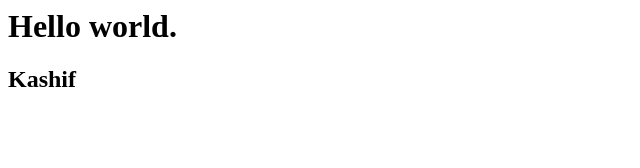
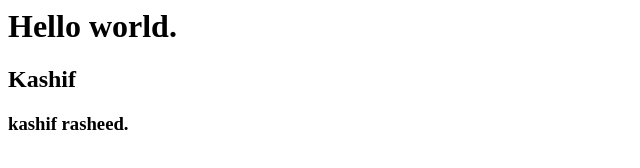
Before and after one commit to Kashifainii/javascipt-course, a plain HTML site: page index.html in a window 1280 px wide. Shown: the whole page, without its empty margins (0-640 px from the left). Drawn offline with Linux system fonts and the light colour scheme.

Commit message:
add h3 in indwx html

```diff
--- a/index.html
+++ b/index.html
@@ -13,6 +13,9 @@
             Hello world.
         </h1>
         <h2>Kashif</h2>
+        <h3>
+            kashif rasheed.
+        </h3>
     </div>
 </body>
 
```
